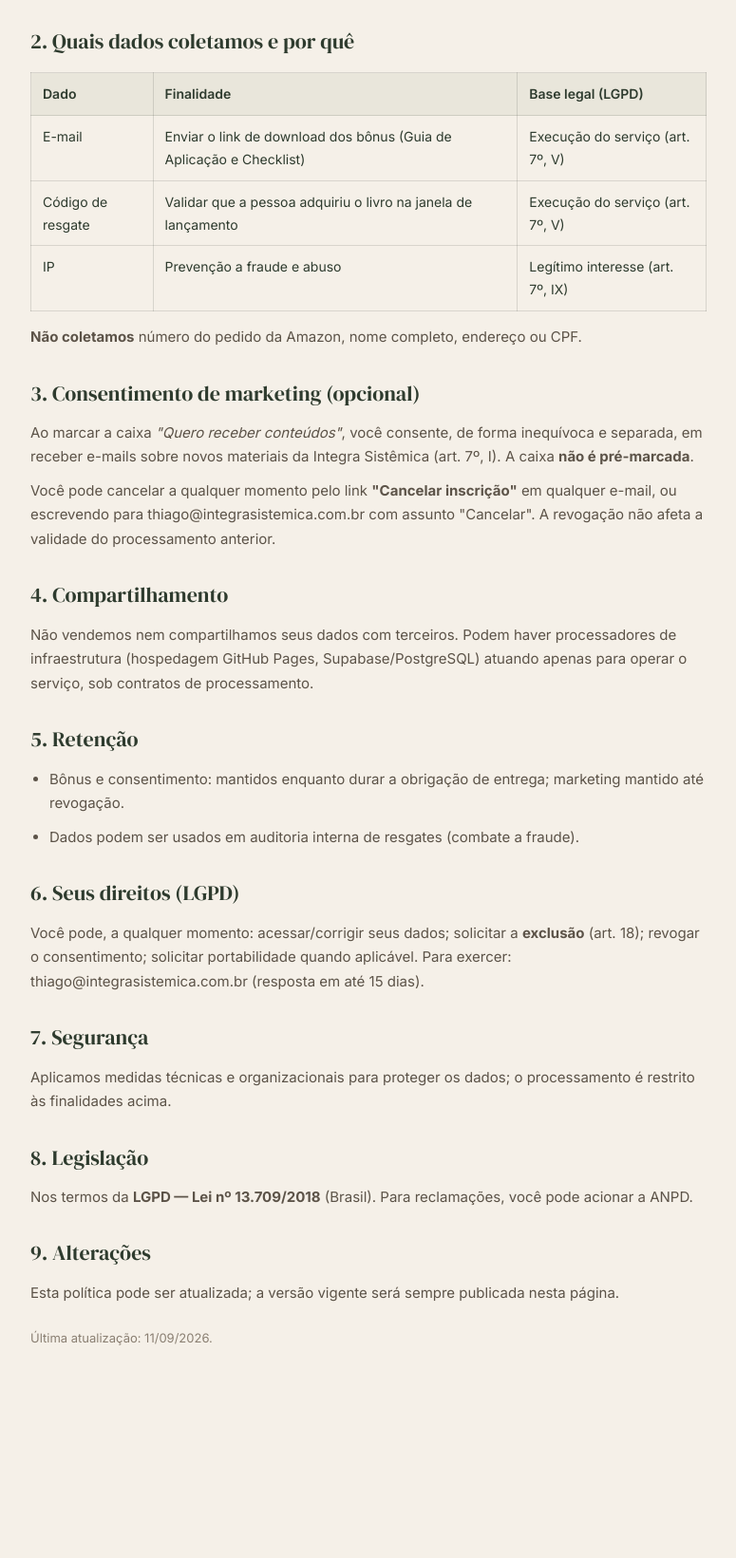
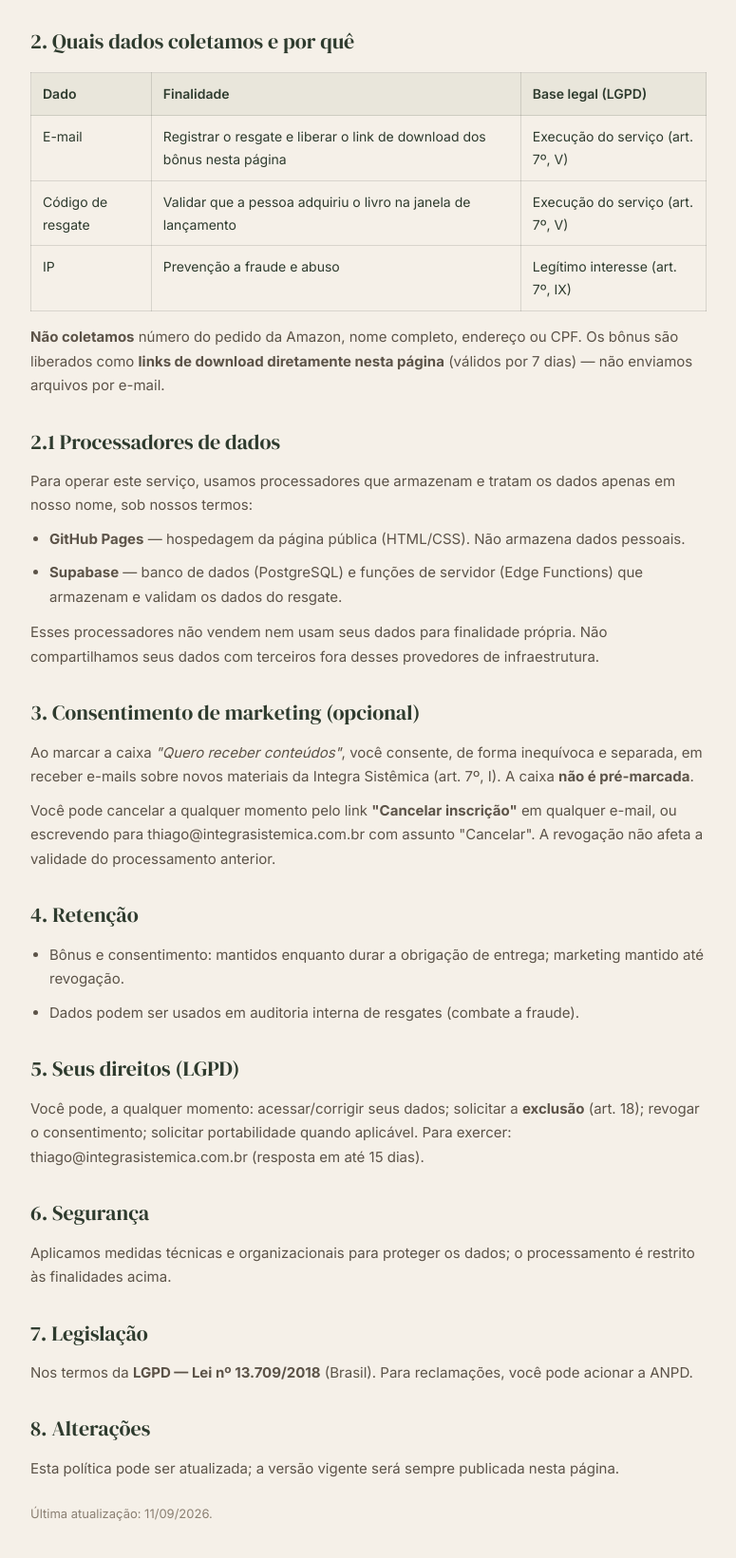
Before and after one commit to thiagocarvalho07/integrasis-ebook-landing, a plain HTML site: page politica-privacidade.html in a window 1280 px wide. Shown: the part 297-1938 px from the top of the page at 95% size, without its empty margins (252-1027 px from the left). Before the commit the page ends 1783 px from the top, so only its background shows below. Drawn offline with Linux system fonts and the light colour scheme.

Commit message:
fix(v15-infra): resgate via edge function com links assinados expiráveis + LGPD (processadores, sem promessa de e-mail)

```diff
--- a/politica-privacidade.html
+++ b/politica-privacidade.html
@@ -33,35 +33,40 @@
     <h2>2. Quais dados coletamos e por quê</h2>
     <table>
       <tr><th>Dado</th><th>Finalidade</th><th>Base legal (LGPD)</th></tr>
-      <tr><td>E-mail</td><td>Enviar o link de download dos bônus (Guia de Aplicação e Checklist)</td><td>Execução do serviço (art. 7º, V)</td></tr>
+      <tr><td>E-mail</td><td>Registrar o resgate e liberar o link de download dos bônus nesta página</td><td>Execução do serviço (art. 7º, V)</td></tr>
       <tr><td>Código de resgate</td><td>Validar que a pessoa adquiriu o livro na janela de lançamento</td><td>Execução do serviço (art. 7º, V)</td></tr>
       <tr><td>IP</td><td>Prevenção a fraude e abuso</td><td>Legítimo interesse (art. 7º, IX)</td></tr>
     </table>
-    <p><strong>Não coletamos</strong> número do pedido da Amazon, nome completo, endereço ou CPF.</p>
+    <p><strong>Não coletamos</strong> número do pedido da Amazon, nome completo, endereço ou CPF. Os bônus são liberados como <strong>links de download diretamente nesta página</strong> (válidos por 7 dias) — não enviamos arquivos por e-mail.</p>
+
+    <h2>2.1 Processadores de dados</h2>
+    <p>Para operar este serviço, usamos processadores que armazenam e tratam os dados apenas em nosso nome, sob nossos termos:</p>
+    <ul>
+      <li><strong>GitHub Pages</strong> — hospedagem da página pública (HTML/CSS). Não armazena dados pessoais.</li>
+      <li><strong>Supabase</strong> — banco de dados (PostgreSQL) e funções de servidor (Edge Functions) que armazenam e validam os dados do resgate.</li>
+    </ul>
+    <p>Esses processadores não vendem nem usam seus dados para finalidade própria. Não compartilhamos seus dados com terceiros fora desses provedores de infraestrutura.</p>
 
     <h2>3. Consentimento de marketing (opcional)</h2>
     <p>Ao marcar a caixa <em>"Quero receber conteúdos"</em>, você consente, de forma inequívoca e separada, em receber e-mails sobre novos materiais da Integra Sistêmica (art. 7º, I). A caixa <strong>não é pré-marcada</strong>.</p>
     <p>Você pode cancelar a qualquer momento pelo link <strong>"Cancelar inscrição"</strong> em qualquer e-mail, ou escrevendo para thiago@integrasistemica.com.br com assunto "Cancelar". A revogação não afeta a validade do processamento anterior.</p>
 
-    <h2>4. Compartilhamento</h2>
-    <p>Não vendemos nem compartilhamos seus dados com terceiros. Podem haver processadores de infraestrutura (hospedagem GitHub Pages, Supabase/PostgreSQL) atuando apenas para operar o serviço, sob contratos de processamento.</p>
-
-    <h2>5. Retenção</h2>
+    <h2>4. Retenção</h2>
     <ul>
       <li>Bônus e consentimento: mantidos enquanto durar a obrigação de entrega; marketing mantido até revogação.</li>
       <li>Dados podem ser usados em auditoria interna de resgates (combate a fraude).</li>
     </ul>
 
-    <h2>6. Seus direitos (LGPD)</h2>
+    <h2>5. Seus direitos (LGPD)</h2>
     <p>Você pode, a qualquer momento: acessar/corrigir seus dados; solicitar a <strong>exclusão</strong> (art. 18); revogar o consentimento; solicitar portabilidade quando aplicável. Para exercer: thiago@integrasistemica.com.br (resposta em até 15 dias).</p>
 
-    <h2>7. Segurança</h2>
+    <h2>6. Segurança</h2>
     <p>Aplicamos medidas técnicas e organizacionais para proteger os dados; o processamento é restrito às finalidades acima.</p>
 
-    <h2>8. Legislação</h2>
+    <h2>7. Legislação</h2>
     <p>Nos termos da <strong>LGPD — Lei nº 13.709/2018</strong> (Brasil). Para reclamações, você pode acionar a ANPD.</p>
 
-    <h2>9. Alterações</h2>
+    <h2>8. Alterações</h2>
     <p>Esta política pode ser atualizada; a versão vigente será sempre publicada nesta página.</p>
     <p style="margin-top:24px;font-size:13px;color:var(--ink-muted);">Última atualização: 11/09/2026.</p>
   </div>
```
Also changed, not shown: resgate.html (+15 -22 lines).
